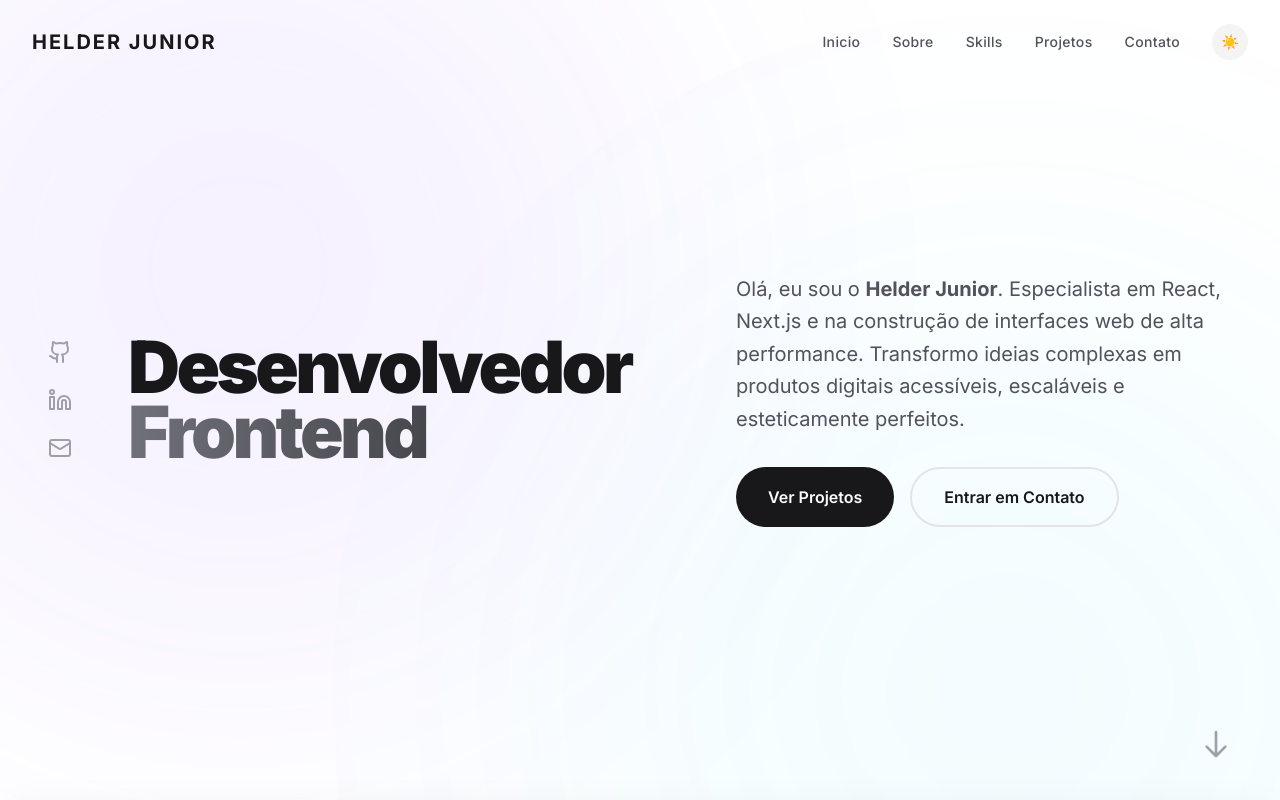
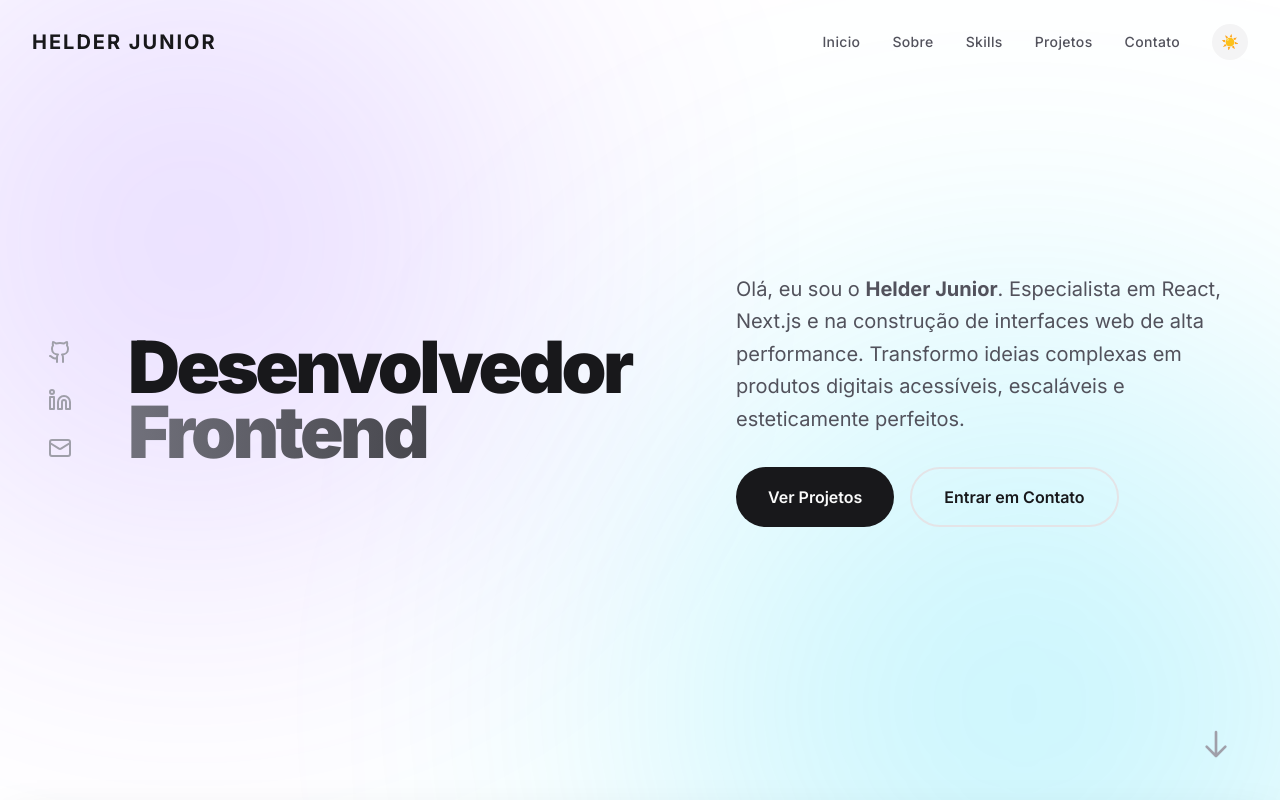
Before and after one commit to Heldzs/personal-site, a Next.js app: page / in a window 1280 px wide. Shown: the top 800 px of the page. Built offline with nearby package versions, Linux system fonts and the light colour scheme.

Commit message:
refactor: remove motion animations from BackgroundAura component for static display

```diff
--- a/src/components/BackgroundAura.tsx
+++ b/src/components/BackgroundAura.tsx
@@ -1,38 +1,11 @@
-"use client";
-
-import { motion } from "motion/react";
-
 export function BackgroundAura() {
   return (
     <div className="fixed inset-0 pointer-events-none -z-10 overflow-hidden">
       {/* Aura Violeta/Roxa no topo à esquerda */}
-      <motion.div
-        animate={{
-          scale: [1, 1.2, 1],
-          opacity: [0.3, 0.5, 0.3],
-          x: [0, 50, 0],
-          y: [0, 30, 0],
-        }}
-        transition={{ duration: 15, repeat: Infinity, ease: "easeInOut" }}
-        className="absolute top-[-10%] left-[-10%] w-[50vw] h-[50vw] rounded-full bg-violet-500/20 dark:bg-violet-800/20 blur-[120px] md:blur-[150px]"
-      />
+      <div className="absolute top-[-10%] left-[-10%] w-[50vw] h-[50vw] rounded-full bg-violet-500/20 dark:bg-violet-800/20 blur-[120px] md:blur-[150px]" />
 
       {/* Aura Ciano/Azul no meio/fundo à direita */}
-      <motion.div
-        animate={{
-          scale: [1, 1.3, 1],
-          opacity: [0.2, 0.4, 0.2],
-          x: [0, -50, 0],
-          y: [0, -40, 0],
-        }}
-        transition={{
-          duration: 20,
-          repeat: Infinity,
-          ease: "easeInOut",
-          delay: 2,
-        }}
-        className="absolute top-[40%] right-[-10%] w-[60vw] h-[60vw] rounded-full bg-cyan-400/20 dark:bg-cyan-900/20 blur-[120px] md:blur-[150px]"
-      />
+      <div className="absolute top-[40%] right-[-10%] w-[60vw] h-[60vw] rounded-full bg-cyan-400/20 dark:bg-cyan-900/20 blur-[120px] md:blur-[150px]" />
     </div>
   );
 }
```
